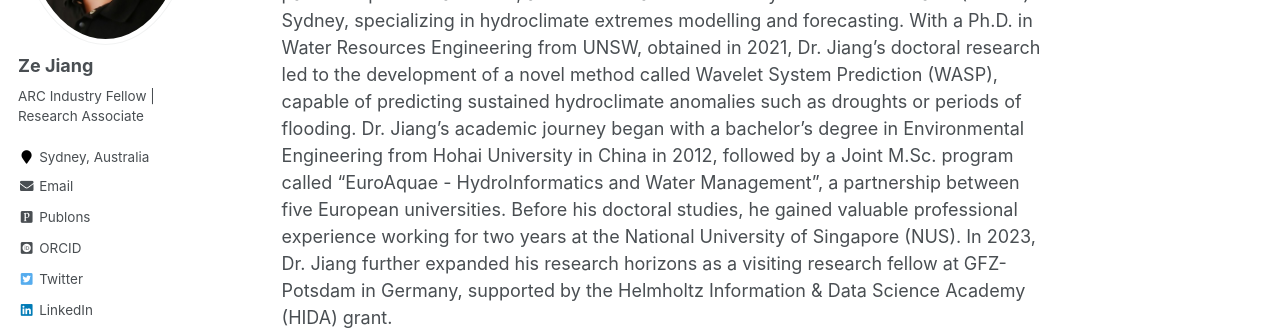
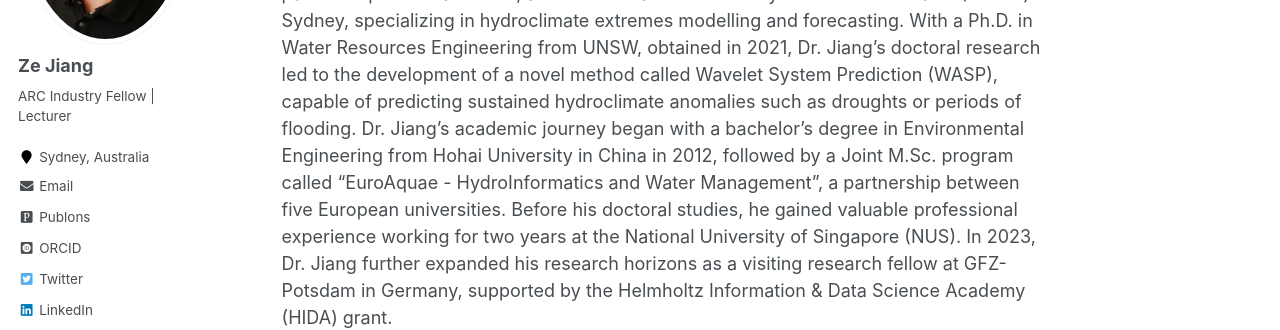
Before and after one commit to zejiang-unsw/zejiang-unsw.github.io, a Jekyll site: the page built from _pages/about.md, in a window 1280 px wide. Shown: the part 330-660 px from the top of the page. Built offline with Jekyll 4.4.1, drawn with Linux system fonts in a browser that asks for light colours; some web fonts are replaced.

Commit message:
Update _config.yml

```diff
--- a/_config.yml
+++ b/_config.yml
@@ -82,7 +82,7 @@ analytics:
 author:
   name             : "Ze Jiang"
   avatar           : "profile.jpg"
-  bio              : "ARC Industry Fellow | Research Associate"
+  bio              : "ARC Industry Fellow | Lecturer"
   location         : "Sydney, Australia"
   employer         :
   pubmed           : #"https://www.ncbi.nlm.nih.gov/pubmed/?term=john+snow"
```
